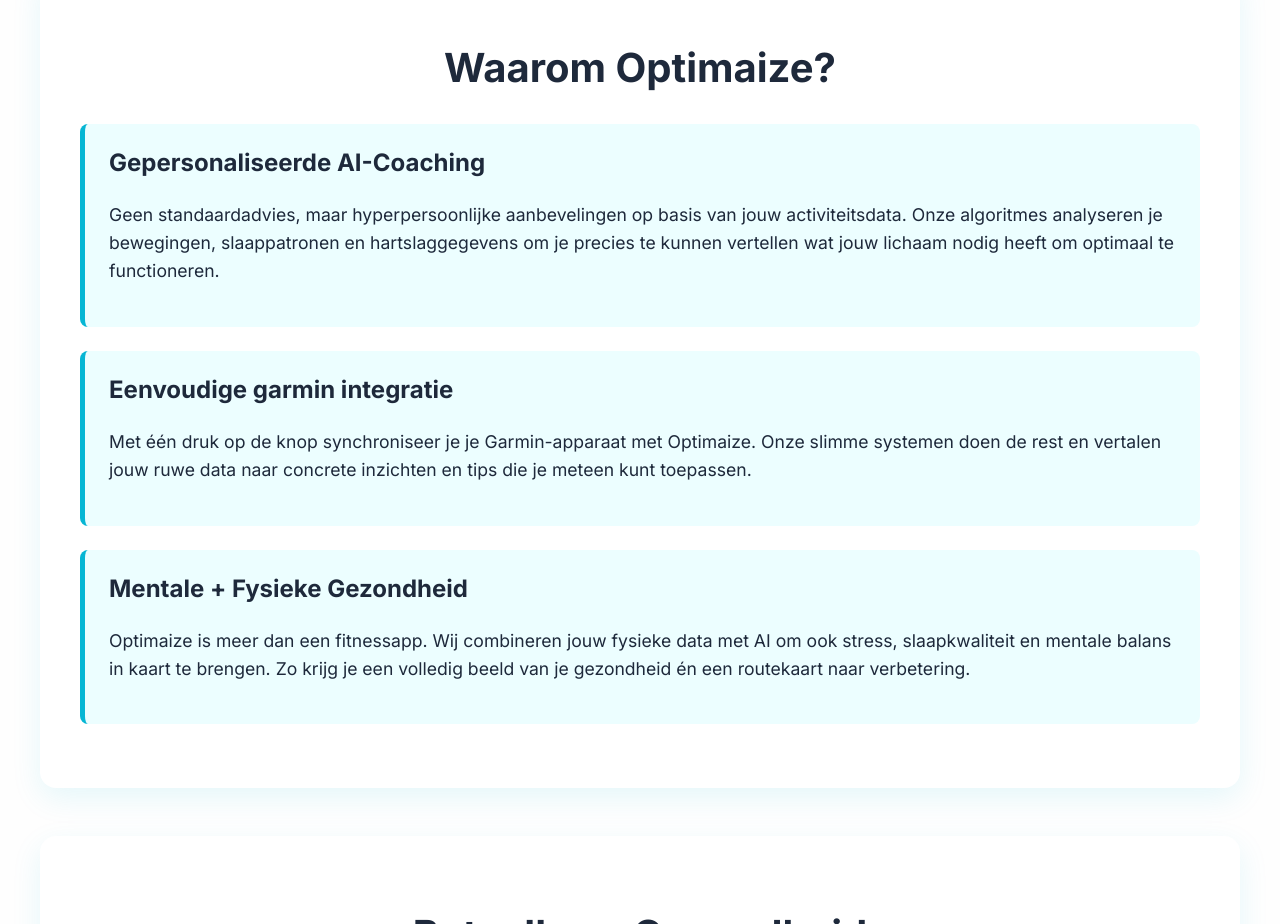
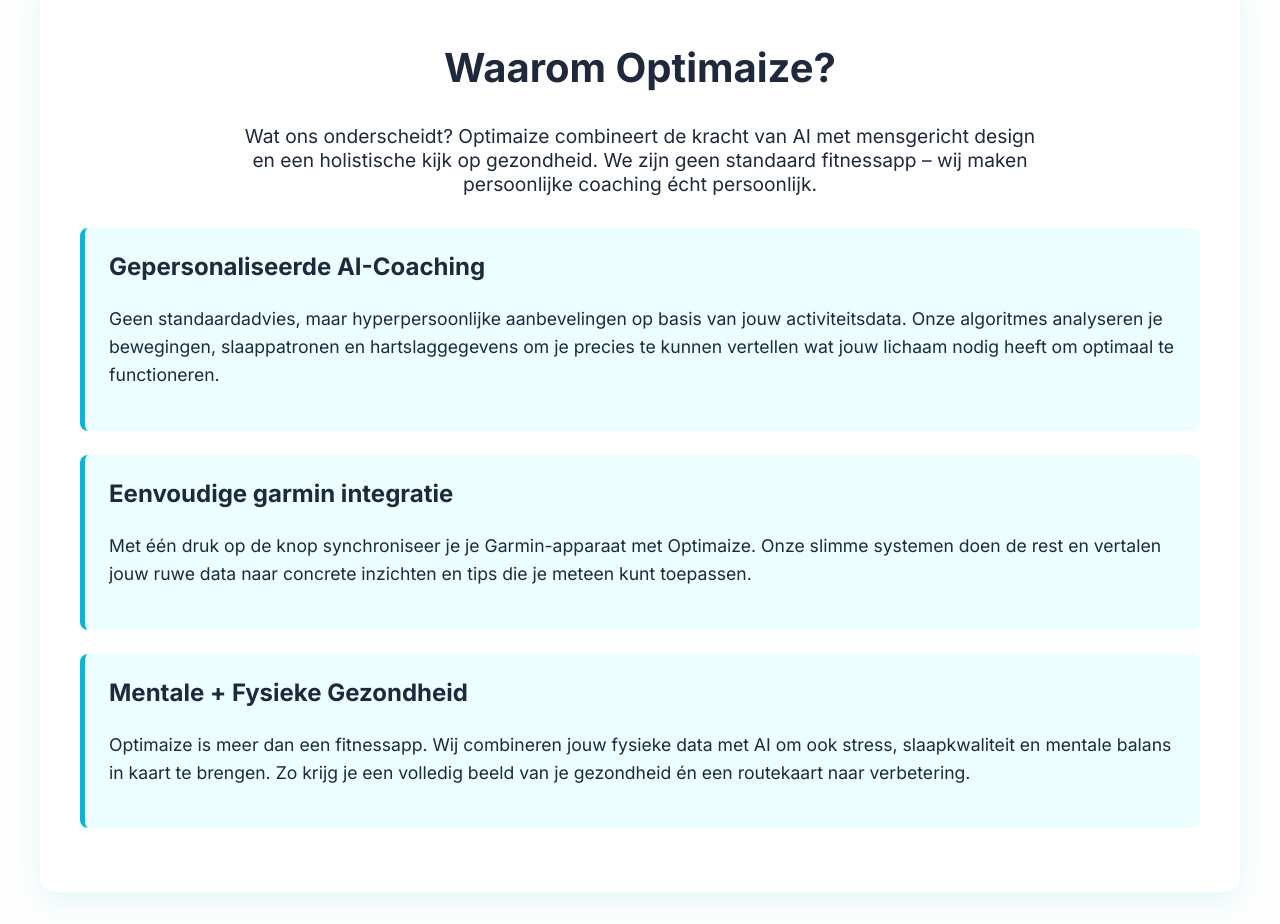
Before and after one commit to FirewallFugitive/Landingspagina, a plain HTML site: page index.html in a window 1280 px wide. Shown: the part 800-1724 px from the top of the page. Drawn offline with Linux system fonts and the light colour scheme.

Commit message:
small change

```diff
--- a/index.html
+++ b/index.html
@@ -171,6 +171,9 @@
 
   <section id="features" class="features">
     <h2 class="section-title">Waarom Optimaize?</h2>
+    <p style="text-align: center; font-size: 1.2rem; max-width: 800px; margin: 0 auto 2rem;">
+    Wat ons onderscheidt? Optimaize combineert de kracht van AI met mensgericht design en een holistische kijk op gezondheid. We zijn geen standaard fitnessapp – wij maken persoonlijke coaching écht persoonlijk.
+    </p>
     <div class="card">
       <h3>Gepersonaliseerde AI-Coaching</h3>
       <p>Geen standaardadvies, maar hyperpersoonlijke aanbevelingen op basis van jouw activiteitsdata. Onze algoritmes analyseren je bewegingen, slaappatronen en hartslaggegevens om je precies te kunnen vertellen wat jouw lichaam nodig heeft om optimaal te functioneren.</p>
```
